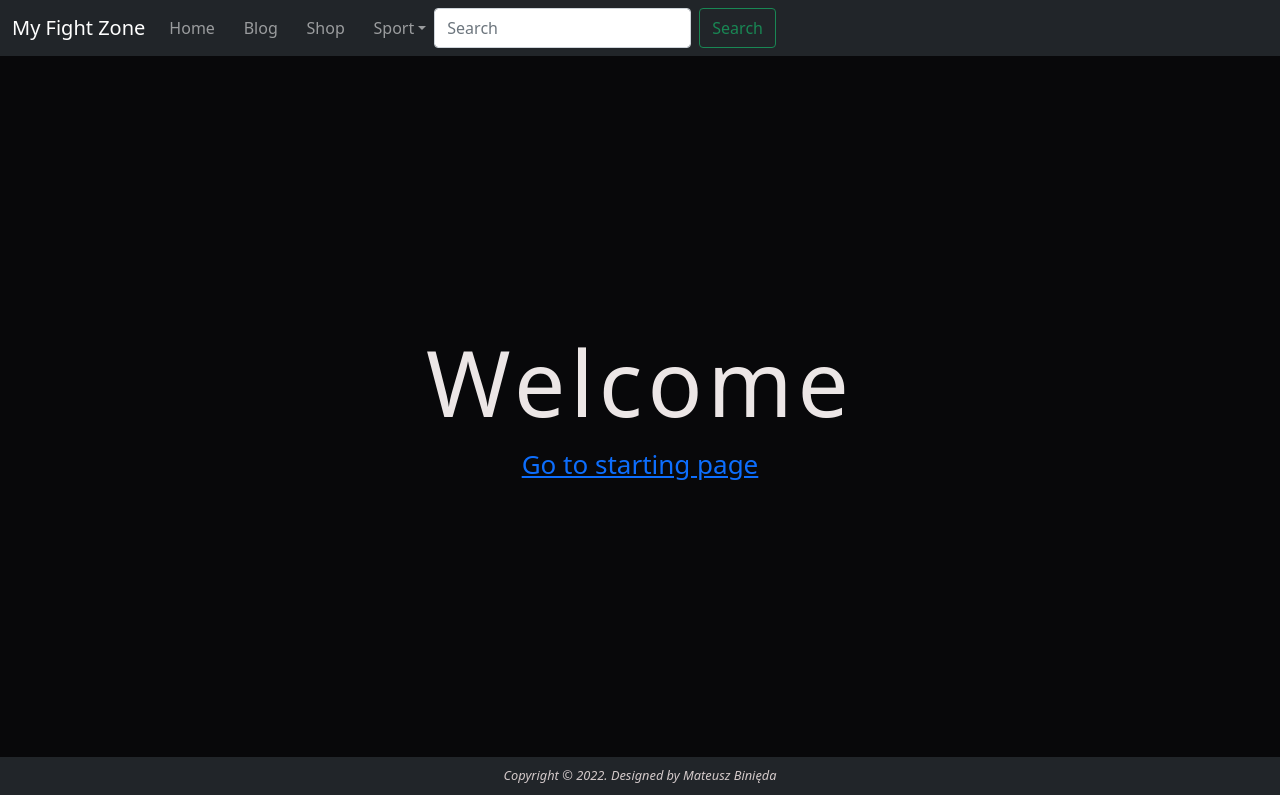
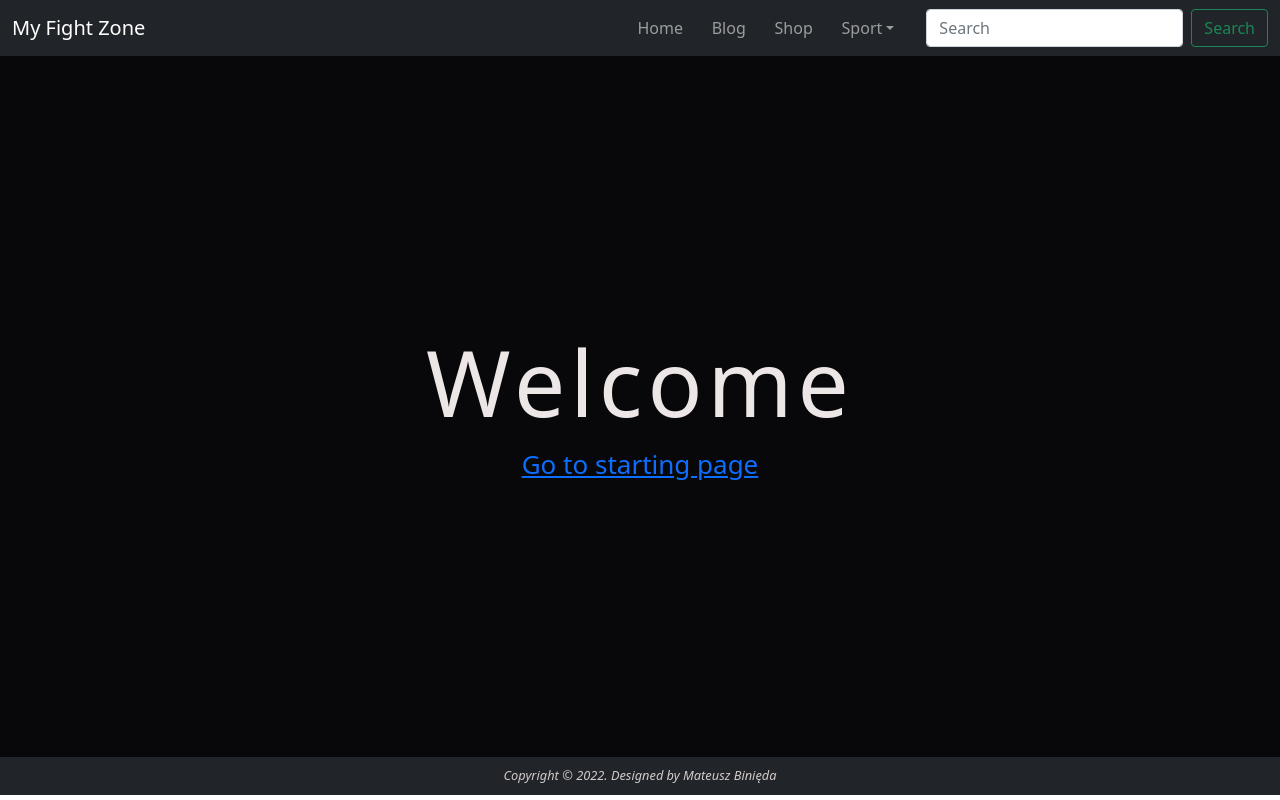
Before and after one commit to Arssin/My-Fight-Zone, a React (Create React App) app: page / in a window 1280 px wide. Built offline with nearby package versions, Linux system fonts and the light colour scheme.

Commit message:
navbar refactor

```diff
--- a/src/components/Navbar/Navbar.scss
+++ b/src/components/Navbar/Navbar.scss
@@ -7,14 +7,30 @@
         display: flex;
         justify-content: flex-end;
         gap: 0.8em;
-        margin-bottom: 2rem;
+        margin-bottom: 1rem;
 
-        @media (min-width: 768px) {
+        @media (min-width: 992px) {
             margin-bottom: 0;
         }
 
-        .dropdown-item:hover {
-            color: rgb(105, 105, 206);
+        .dropdown-item {
+            &:hover {
+                color: rgb(216, 175, 63);
+            }
         }
     }
+
+    .offcanvas-body {
+        @media (min-width: 992px) {
+            display: flex;
+            justify-content: flex-end;
+            gap: 1.5rem;
+        }
+    }
+
+    .d-flex {
+        display: flex;
+        align-items: center;
+        justify-content: center;
+    }
 }
```
